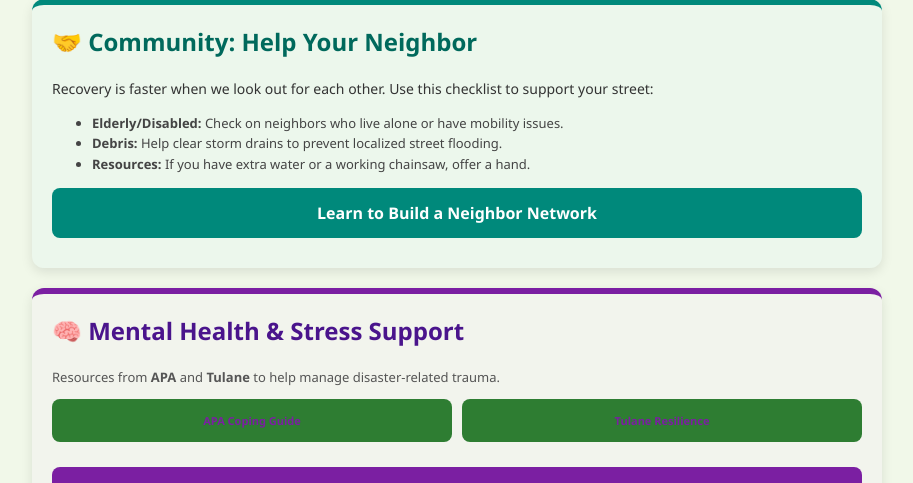
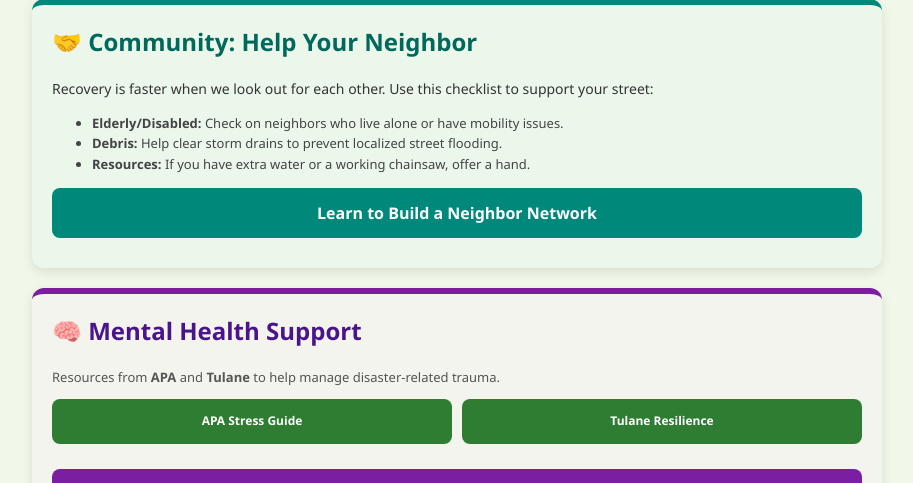
Before and after one commit to Maria08P/hurricane-shelter-app, a Flask app: page / in a window 1280 px wide. Shown: the part 6017-6500 px from the top of the page, without its empty margins (183-1096 px from the left). Run offline with Flask 3, Linux system fonts and the light colour scheme.

Commit message:
Update index.html

```diff
--- a/templates/index.html
+++ b/templates/index.html
@@ -91,25 +91,28 @@
             <a href="https://www.ready.gov/neighbors" target="_blank" class="nav-btn" style="background: #00897b; color: white; border: none;">Learn to Build a Neighbor Network</a>
         </div>
 
-        <div id="mental-health-section" class="card" style="border-top-color: #7b1fa2; background: #f3e5f540;">
-            <h2 style="color: #4a148c;">🧠 Mental Health & Stress Support</h2>
-            <p style="font-size: 13px; color: #555;">Resources from <b>APA</b> and <b>Tulane</b> to help manage disaster-related trauma.</p>
-            <div style="display: grid; grid-template-columns: 1fr 1fr; gap: 10px; margin-top: 10px;">
-                <a href="https://www.apa.org/topics/disasters-response/hurricane-stress" target="_blank" class="nav-btn" style="border-color:#7b1fa2; color:#7b1fa2; font-size: 11px;">APA Coping Guide</a>
-                <a href="https://news.tulane.edu/pr/mental-health-experts-offer-coping-tips-well-being-after-storms-and-other-disasters" target="_blank" class="nav-btn" style="border-color:#7b1fa2; color:#7b1fa2; font-size: 11px;">Tulane Resilience</a>
-            </div>
-            <div style="margin-top: 15px; background: #7b1fa2; color: white; padding: 12px; border-radius: 8px; text-align: center;">
-                <small>Need to talk? <b>Call or Text 988</b> (24/7 Crisis Support)</small>
-            </div>
-        </div>
+       <div id="mental-health-section" class="card" style="border-top-color: #7b1fa2; background: #f3e5f540;">
+    <h2 style="color: #4a148c;">🧠 Mental Health Support</h2>
+    <p style="font-size: 13px; color: #555;">Resources from <b>APA</b> and <b>Tulane</b> to help manage disaster-related trauma.</p>
 
-        <div class="card" style="border-top-color: #455a64; text-align: center;">
-            <h2 style="color: #37474f;">🌐 Additional Interactive Tools</h2>
-            <p style="font-size: 13px; color: #666;">For a full interactive map experience with real-time routing, visit the StormSafe App.</p>
-            <a href="https://stormsafe-hurricane-shelter-finder-581021306710.us-west1.run.app/" target="_blank" class="nav-btn" style="background: #455a64; color: white; border: none;">
-                Launch StormSafe Shelter Finder (External)
-            </a>
-        </div>
+    <div style="display: flex; gap: 10px; margin-top: 10px;">
+        <a href="https://www.apa.org/topics/disasters-response/hurricane-stress" target="_blank"
+           class="nav-btn"
+           style="background-color: #2e7d32; color: #ffffff; border: none; font-size: 12px; flex: 1; font-weight: bold;">
+           APA Stress Guide
+        </a>
+
+        <a href="https://news.tulane.edu/pr/mental-health-experts-offer-coping-tips-well-being-after-storms-and-other-disasters" target="_blank"
+           class="nav-btn"
+           style="background-color: #2e7d32; color: #ffffff; border: none; font-size: 12px; flex: 1; font-weight: bold;">
+           Tulane Resilience
+        </a>
+    </div>
+
+    <div style="margin-top: 15px; background: #7b1fa2; color: white; padding: 12px; border-radius: 8px; text-align: center; font-weight: bold;">
+        <small>Need to talk? <b>Call or Text 988</b> (24/7 Crisis Support)</small>
+    </div>
+</div>
 
     </div> </div> <script>
     function filterTable() {
```
